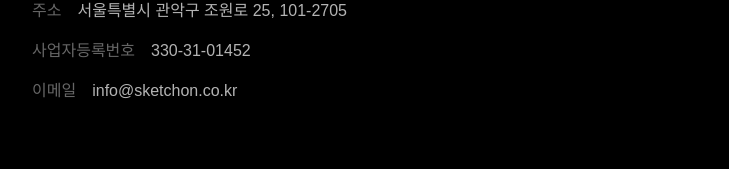
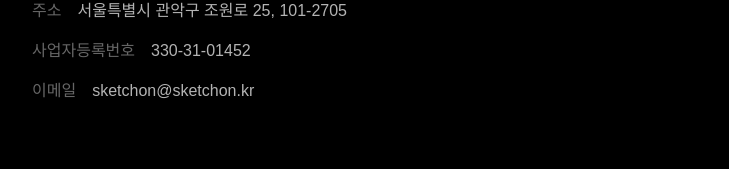
Before and after one commit to onterview-hub/company-website, a Next.js app: page /about in a window 1280 px wide. Shown: the part 1503-1672 px from the top of the page, without its empty margins (160-889 px from the left). Built offline with nearby package versions, Linux system fonts and the light colour scheme.

Commit message:
회사 이메일 주소 변경

```diff
--- a/app/about/page.tsx
+++ b/app/about/page.tsx
@@ -94,7 +94,7 @@ export default function AboutPage() {
             </p>
             <p>
               <span className="text-white/40 mr-4">이메일</span>
-              info@sketchon.co.kr
+              sketchon@sketchon.kr
             </p>
           </div>
         </div>
```
